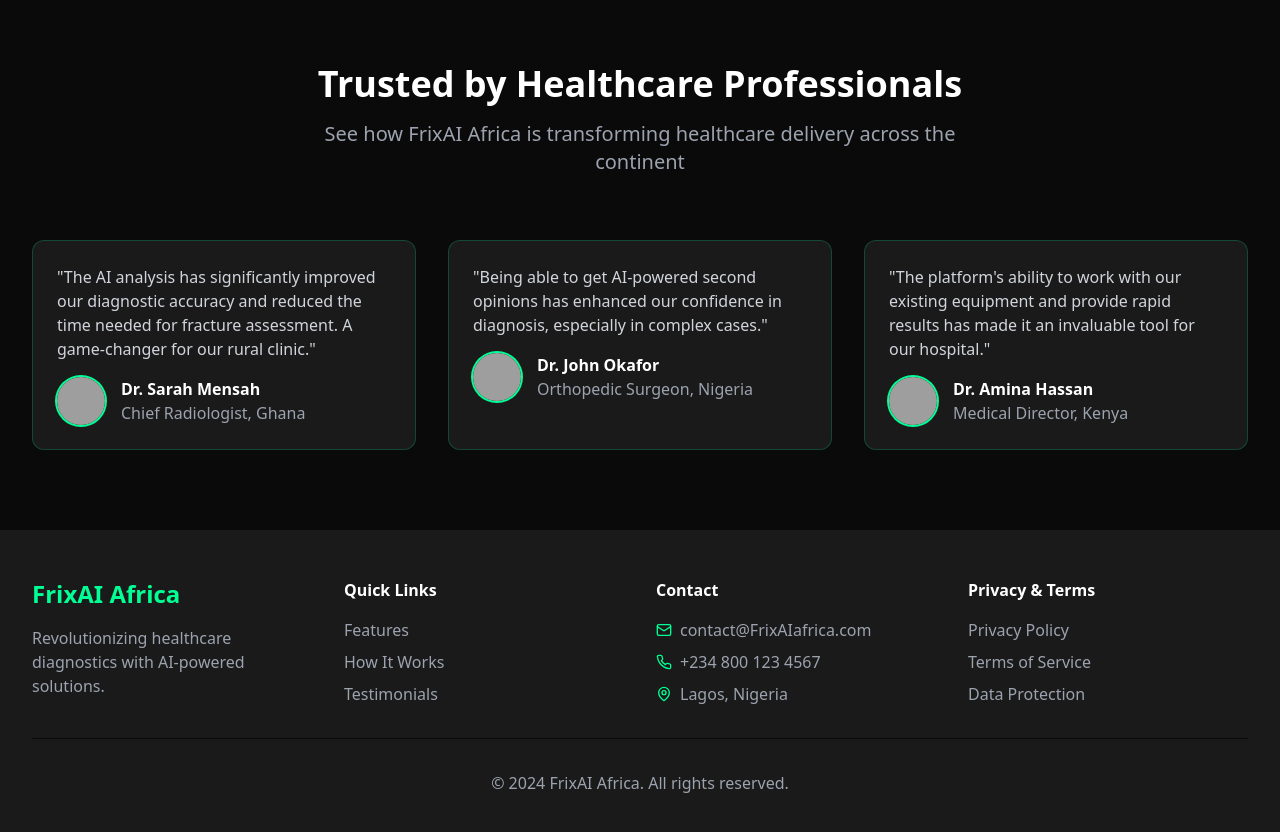
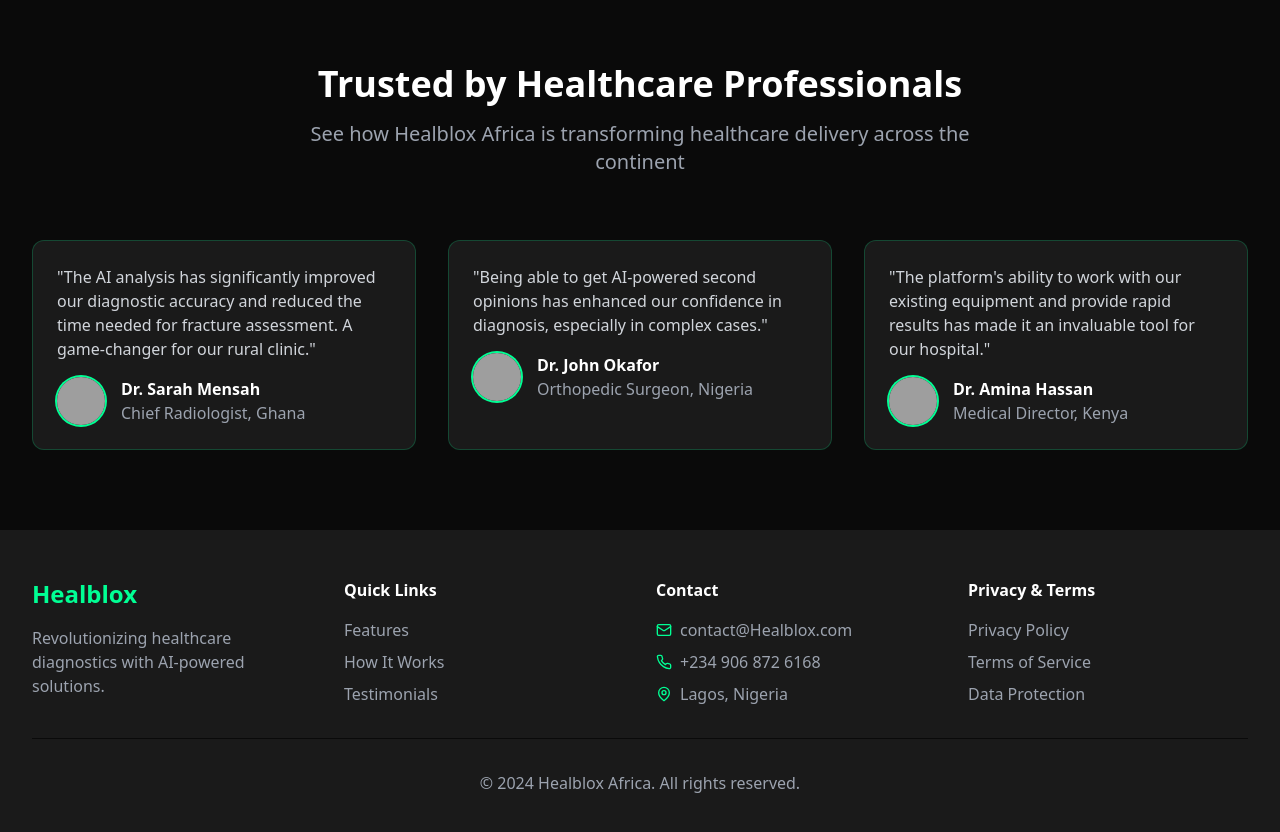
Before and after one commit to Healblox/Healblox, a React (Vite) app: page / in a window 1280 px wide. Shown: the part 1920-2752 px from the top of the page. Built offline with nearby package versions, Linux system fonts and the light colour scheme; grey boxes are pictures that could not be loaded.

Commit message:
updated the hero section

```diff
--- a/index.html
+++ b/index.html
@@ -4,7 +4,7 @@
     <meta charset="UTF-8" />
     <link rel="icon" type="image/svg+xml" href="/vite.svg" />
     <meta name="viewport" content="width=device-width, initial-scale=1.0" />
-    <title>Frix.ai</title>
+    <title>Healblox</title>
   </head>
   <body>
     <div id="root"></div>
--- a/src/components/Footer.tsx
+++ b/src/components/Footer.tsx
@@ -6,7 +6,7 @@ export default function Footer() {
       <div className="max-w-7xl mx-auto px-4 sm:px-6 lg:px-8">
         <div className="grid md:grid-cols-4 gap-8">
           <div>
-            <h3 className="text-2xl font-bold mb-4 text-primary">FrixAI Africa</h3>
+            <h3 className="text-2xl font-bold mb-4 text-primary">Healblox</h3>
             <p className="text-gray-400">
               Revolutionizing healthcare diagnostics with AI-powered solutions.
             </p>
@@ -24,11 +24,11 @@ export default function Footer() {
             <ul className="space-y-2">
               <li className="flex items-center text-gray-400">
                 <Mail size={16} className="mr-2 text-primary" />
-                contact@FrixAIafrica.com
+                contact@Healblox.com
               </li>
               <li className="flex items-center text-gray-400">
                 <Phone size={16} className="mr-2 text-primary" />
-                +234 800 123 4567
+                +234 906 872 6168
               </li>
               <li className="flex items-center text-gray-400">
                 <MapPin size={16} className="mr-2 text-primary" />
@@ -46,7 +46,7 @@ export default function Footer() {
           </div>
         </div>
         <div className="border-t border-dark mt-8 pt-8 text-center text-gray-400">
-          <p>&copy; {new Date().getFullYear()} FrixAI Africa. All rights reserved.</p>
+          <p>&copy; {new Date().getFullYear()} Healblox Africa. All rights reserved.</p>
         </div>
       </div>
     </footer>
--- a/src/components/Hero.tsx
+++ b/src/components/Hero.tsx
@@ -47,7 +47,7 @@ export default function Hero() {
         {/* <div className="relative w-24 h-24 mx-auto mb-8">
           <div className="absolute inset-0 bg-primary/20 blur-md rounded-xl animate-pulse-slow" />
           <div className="relative bg-dark-light border-2 border-primary/30 rounded-xl p-3 mt-5">
-            <div className="text-primary text-2xl font-bold">FrixAI</div>
+            <div className="text-primary text-2xl font-bold">Healblox</div>
           </div>
           <div className="absolute -inset-4 bg-gradient-radial from-primary/10 via-transparent to-transparent animate-pulse-slow" />
         </div> */}
--- a/src/components/Navbar.tsx
+++ b/src/components/Navbar.tsx
@@ -6,7 +6,7 @@ export default function Navbar() {
       <div className="max-w-7xl mx-auto px-4 sm:px-6 lg:px-8">
         <div className="flex justify-between items-center h-16">
           <div className="flex items-center">
-            <a href="#hero" className="text-gray-300 hover:text-primary transition-colors"><span className="text-2xl font-bold text-primary">FrixAI Africa</span></a>
+            <a href="#hero" className="text-gray-300 hover:text-primary transition-colors"><span className="text-2xl font-bold text-primary">Healblox </span></a>
           </div>
           <div className="hidden md:flex items-center space-x-8">
             <a href="#features" className="text-gray-300 hover:text-primary transition-colors">Features</a>
--- a/src/components/Testimonials.tsx
+++ b/src/components/Testimonials.tsx
@@ -7,7 +7,7 @@ export default function Testimonials() {
             Trusted by Healthcare Professionals
           </h2>
           <p className="text-xl text-gray-400 max-w-2xl mx-auto">
-            See how FrixAI Africa is transforming healthcare delivery across the continent
+            See how Healblox Africa is transforming healthcare delivery across the continent
           </p>
         </div>
         <div className="grid md:grid-cols-2 lg:grid-cols-3 gap-8">
```
